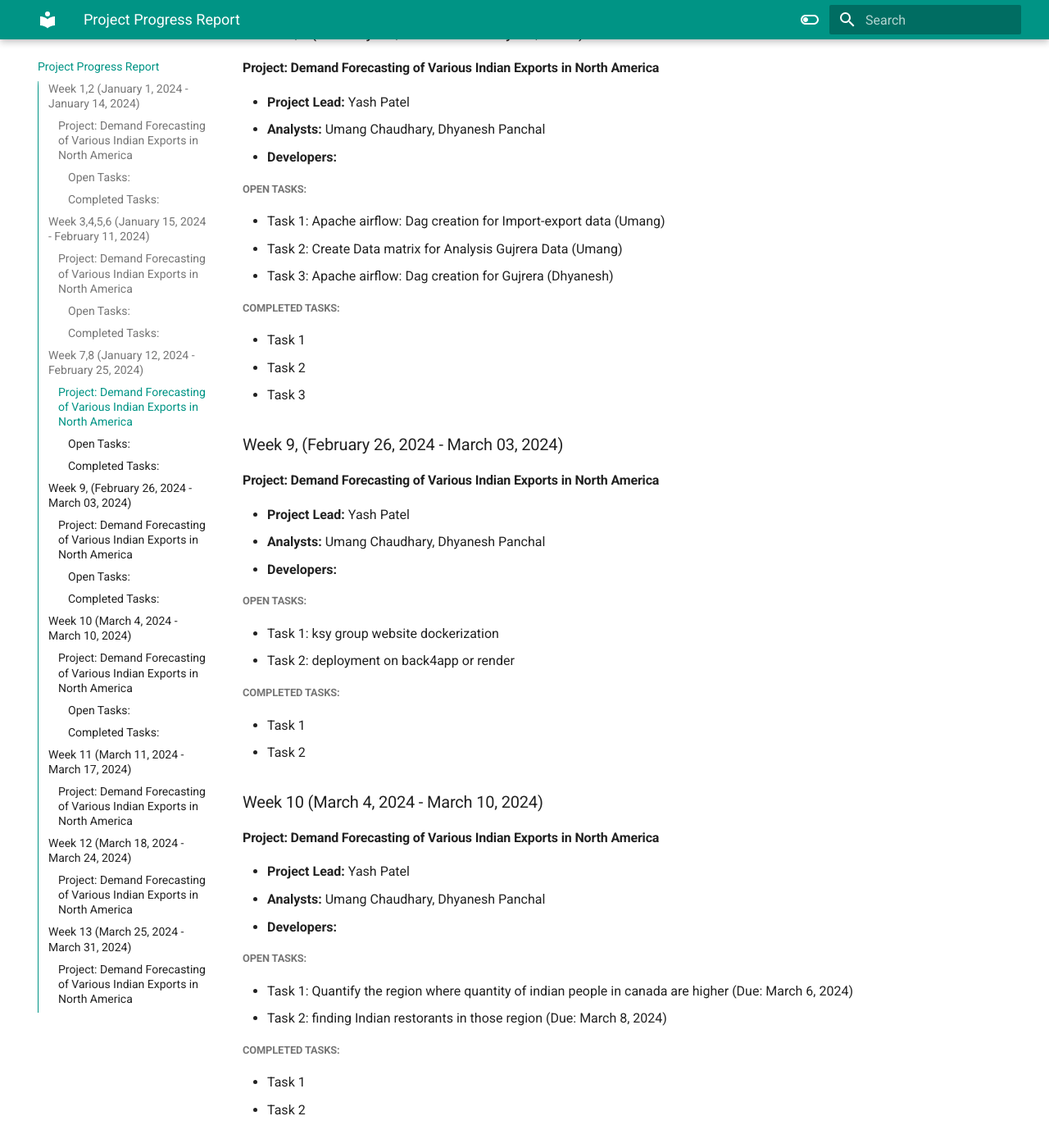
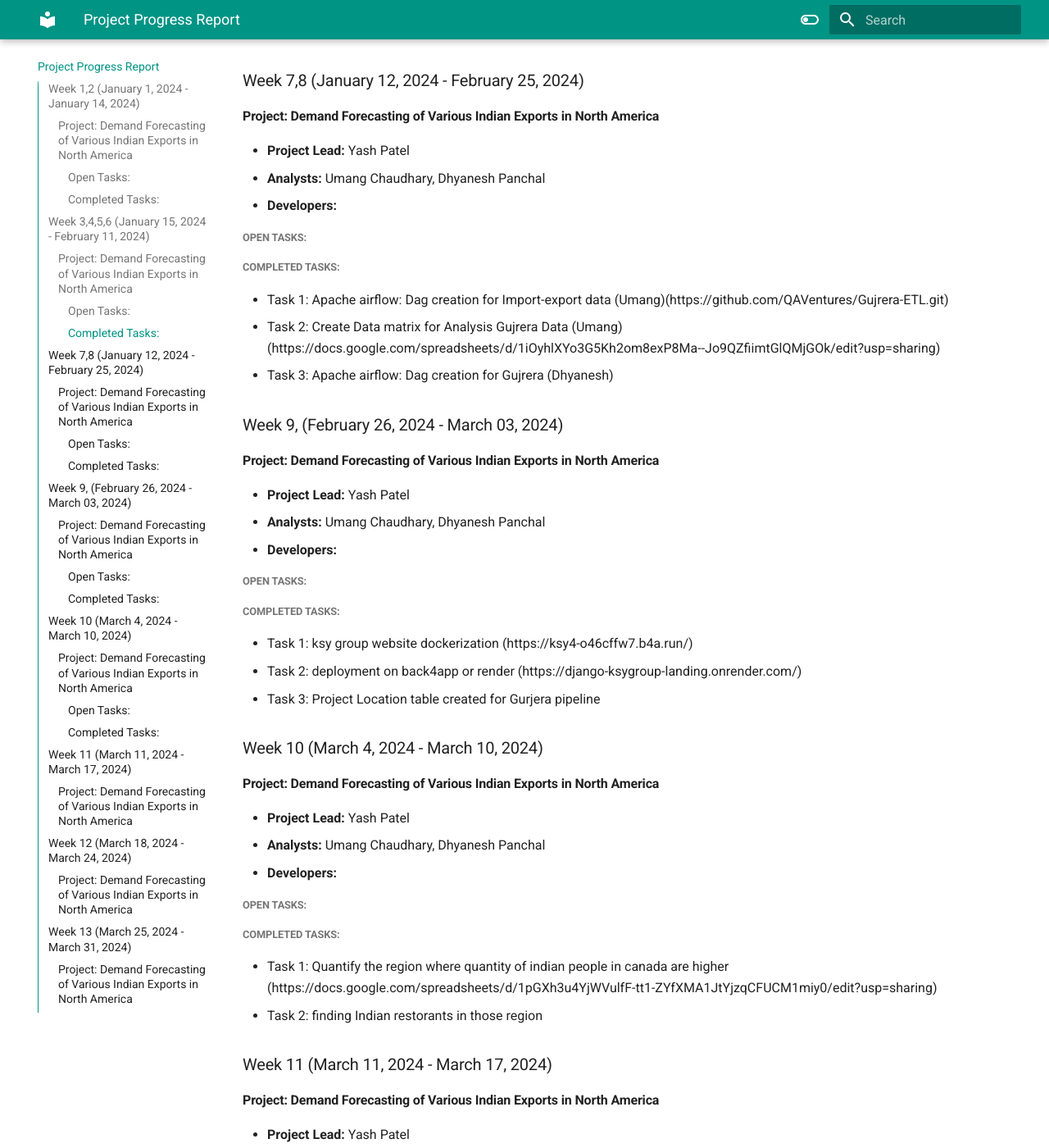
Before and after one commit to QAVentures/qaTechVentures-mkdoc-material, an MkDocs documentation site: the page built from docs/weekly tracker.md, in a window 1280 px wide and 1400 px high, scrolled down 1142 px. Shown: the whole window at 82% size. Built offline with MkDocs 1.6.1 and Material for MkDocs 9.7.7, drawn with Linux system fonts in a browser that asks for light colours; some of the changed text lies outside the part shown.

Commit message:
changes in weekly tracker

```diff
--- a/docs/weekly tracker.md
+++ b/docs/weekly tracker.md
@@ -8,11 +8,12 @@
 - **Analysts:** Umang Chaudhary, Dhyanesh Panchal
 - **Developers:**
 ##### **Open Tasks:**
-  -  Task 1: Perform Web scraping using Selenium library for Gujrera Website (Umang)
-  -  Task 2: Web scarping for chemical website  (Dhyanesh)
+  -  Task 1: Implementing Parallel processing for updated Gujrera Script
 ##### **Completed Tasks:**
-  - Task 1
-  - Task 2
+  - Task 1: Perform Web scraping using Selenium library for Gujrera Website (Umang)
+  - Task 2: Web scarping for chemical website  (Dhyanesh)
+
+
 
 ### Week 3,4,5,6 (January 15, 2024 - February 11, 2024)
 
@@ -22,14 +23,16 @@
 - **Analysts:** Umang Chaudhary, Dhyanesh Panchal
 - **Developers:**
 ##### **Open Tasks:**
-  -  Task 1: Data transformation and Data load functionality for the Gujrera ETL pipeline (Umang)
-  -  Task 2: Create ETL pipeline successfully for Gujrera  (Umang)
-  -  Task 3: ETL pipeline for chemical website (Dhyanesh)
+  -  Task 1:
+  -  Task 2:
+  -  Task 3:
 
 ##### **Completed Tasks:**
-  - Task 1
-  - Task 2
-  - Task 3
+  - Task 1: Data transformation and Data load functionality for the Gujrera ETL pipeline (Umang)
+  - Task 2: Create ETL pipeline successfully for Gujrera  (Umang)(https://github.com/QAVentures/Gujrera-ETL.git)
+  - Task 3: ETL pipeline for chemical website (Dhyanesh)
+  - Task 4: Data for UnderDevelopment projects of Gujrera Dataset (Umang)
+  - Task 5: Complete list of CA for Ahmedabad city in Gurjrera (Umang) (https://docs.google.com/spreadsheets/d/1l4apS6VnoTPVrW-tWxjM0dP6FaDvUwVDesnNSq5UQiw/edit?usp=sharing)
 
 ### Week 7,8 (January 12, 2024 - February 25, 2024)
 
@@ -39,14 +42,12 @@
 - **Analysts:** Umang Chaudhary, Dhyanesh Panchal
 - **Developers:**
 ##### **Open Tasks:**
-  -  Task 1: Apache airflow: Dag creation for Import-export data (Umang)
-  -  Task 2: Create Data matrix for Analysis Gujrera Data  (Umang)
-  -  Task 3: Apache airflow: Dag creation for Gujrera (Dhyanesh)
+
 
 ##### **Completed Tasks:**
-  - Task 1
-  - Task 2
-  - Task 3
+ -  Task 1: Apache airflow: Dag creation for Import-export data (Umang)(https://github.com/QAVentures/Gujrera-ETL.git)
+ -  Task 2: Create Data matrix for Analysis Gujrera Data  (Umang)(https://docs.google.com/spreadsheets/d/1iOyhlXYo3G5Kh2om8exP8Ma--Jo9QZfiimtGlQMjGOk/edit?usp=sharing)
+ -  Task 3: Apache airflow: Dag creation for Gujrera (Dhyanesh)
 
 ### Week 9, (February 26, 2024 - March 03, 2024)
 
@@ -56,11 +57,11 @@
 - **Analysts:** Umang Chaudhary, Dhyanesh Panchal
 - **Developers:**
 ##### **Open Tasks:**
-  -  Task 1: ksy group website dockerization
-  -  Task 2: deployment on back4app or render
+
 ##### **Completed Tasks:**
-  - Task 1
-  - Task 2
+  -  Task 1: ksy group website dockerization (https://ksy4-o46cffw7.b4a.run/)
+  -  Task 2: deployment on back4app or render (https://django-ksygroup-landing.onrender.com/)
+  -  Task 3: Project Location table created for Gurjera pipeline
 
 ### Week 10 (March 4, 2024 - March 10, 2024)
 
@@ -70,11 +71,10 @@
 - **Analysts:** Umang Chaudhary, Dhyanesh Panchal
 - **Developers:**
 ##### **Open Tasks:**
-  -  Task 1: Quantify the region where quantity of indian people in canada are higher (Due: March 6, 2024)
-  -  Task 2: finding Indian restorants in those region  (Due: March 8, 2024)
+
 ##### **Completed Tasks:**
-  - Task 1
-  - Task 2
+  -  Task 1: Quantify the region where quantity of indian people in canada are higher (https://docs.google.com/spreadsheets/d/1pGXh3u4YjWVulfF-tt1-ZYfXMA1JtYjzqCFUCM1miy0/edit?usp=sharing)
+  -  Task 2: finding Indian restorants in those region
 
 ### Week 11 (March 11, 2024 - March 17, 2024)
 
@@ -84,10 +84,10 @@
 - **Analysts:** Umang Chaudhary, Dhyanesh Panchal
 - **Developers:**
 - **Open Tasks:**
-  - [ ] Task 3:
-  - [ ] Task 4:
+
 - **Completed Tasks:**
-  - None
+  - Task 1: Extracted the data of Electrol bonds from 2 pdfs and merge the data by their bond id
+  - Task 2: Pushed the data into big query
 
 ### Week 12 (March 18, 2024 - March 24, 2024)
 
```
